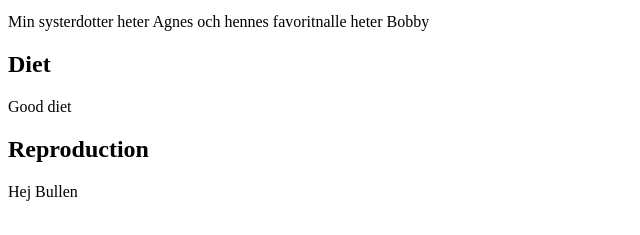
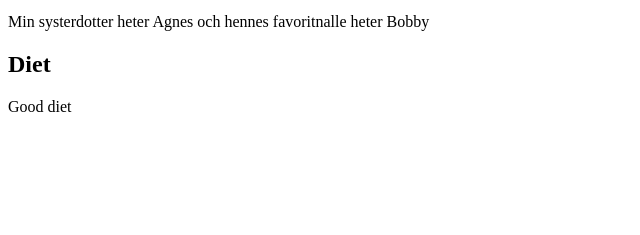
Before and after one commit to alexanderwirdemo/Jerboa, a plain HTML site: page index.html in a window 1280 px wide. Shown: the part 87-322 px from the top of the page, without its empty margins (0-640 px from the left). Drawn offline with Linux system fonts and the light colour scheme.

Commit message:
Revert "Reproduction"
This reverts commit 7b923858bfaf99a834afd5bb509a19205f6759d3.

```diff
--- a/index.html
+++ b/index.html
@@ -3,5 +3,3 @@
 <p>Min systerdotter heter Agnes och hennes favoritnalle heter Bobby</p>
 <h2>Diet</h2>
 <p>Good diet</p>
-<h2>Reproduction</h2>
-<p>Hej Bullen</p>
```
